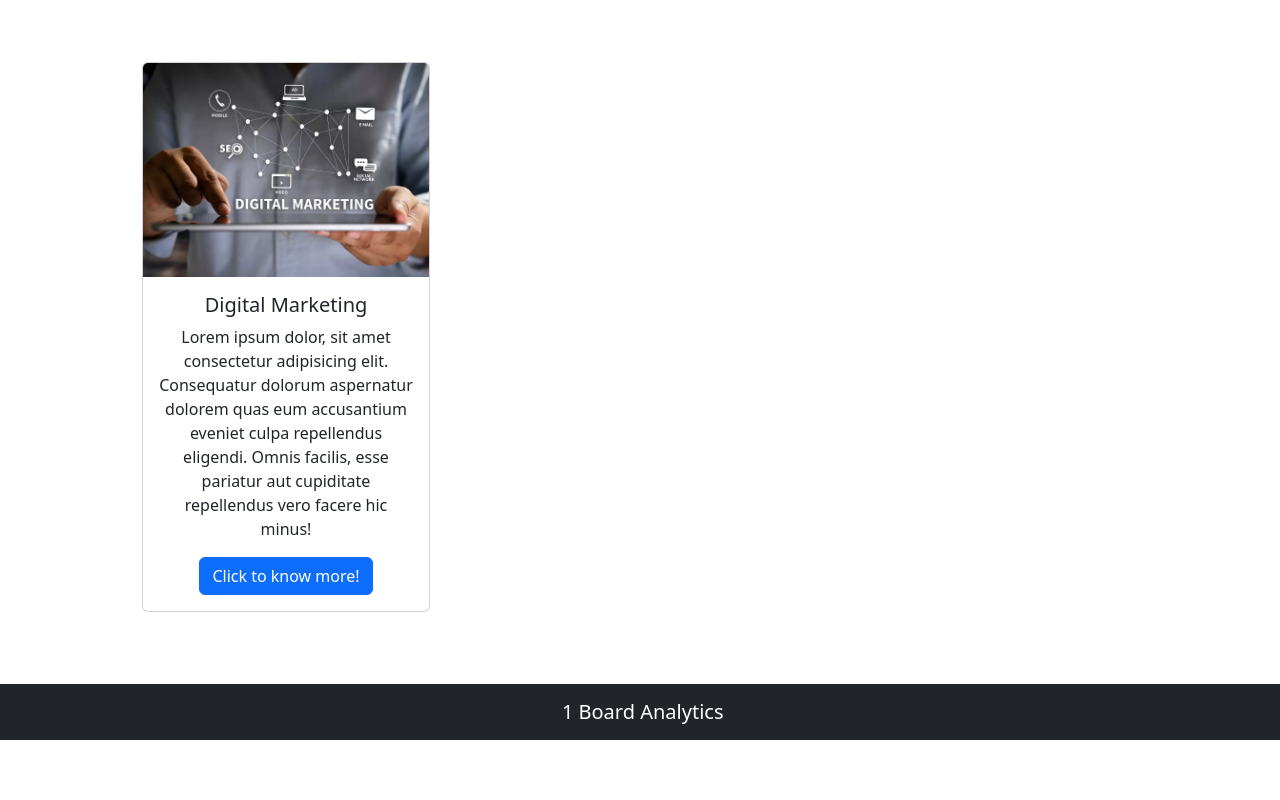
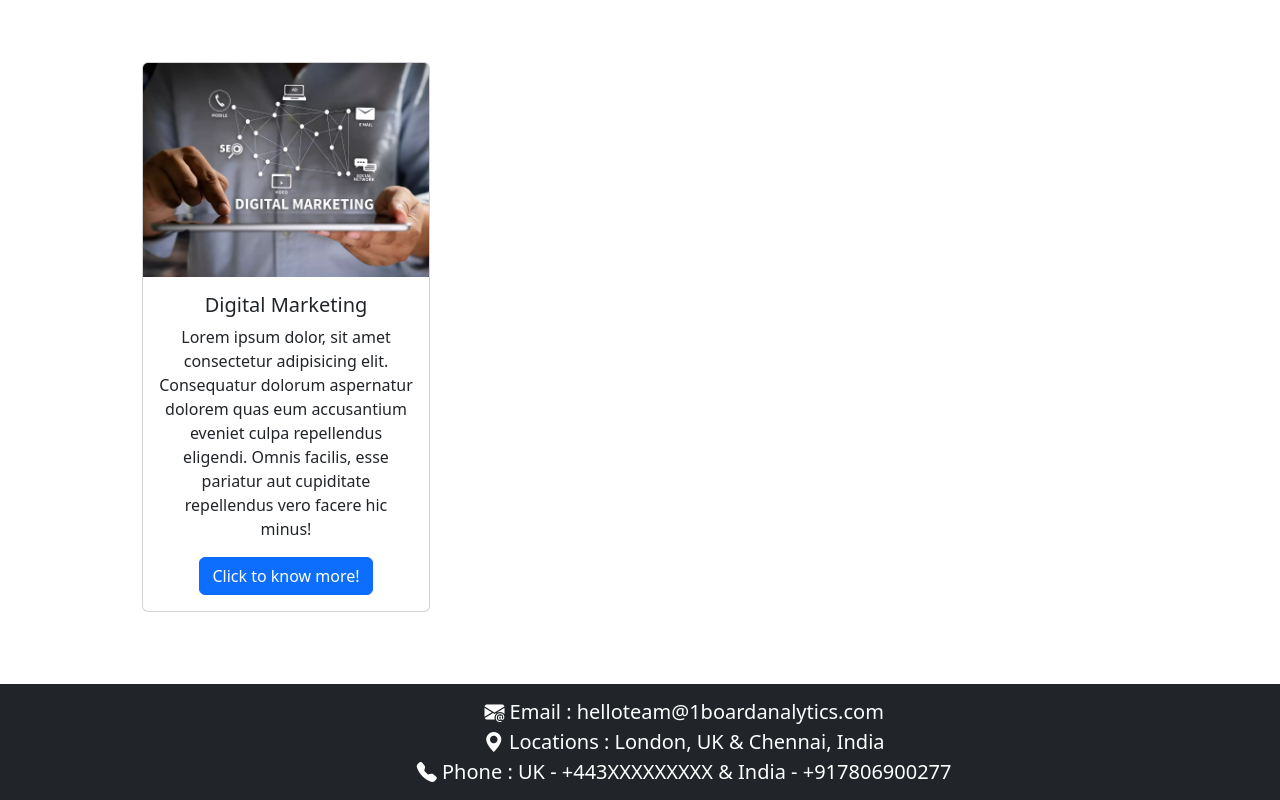
Before and after one commit to Sasijaya2112/one-board-analytics, a React (Create React App) app: page / in a window 1280 px wide. Shown: the part 1922-2722 px from the top of the page. Before the commit the page ends 2662 px from the top, so only its background shows below. Built offline with nearby package versions, Linux system fonts and the light colour scheme.

Commit message:
footer content added

```diff
--- a/package.json
+++ b/package.json
@@ -8,6 +8,7 @@
     "@testing-library/react": "^13.4.0",
     "@testing-library/user-event": "^13.5.0",
     "bootstrap": "^5.3.2",
+    "bootstrap-icons": "^1.11.1",
     "react": "^18.2.0",
     "react-bootstrap": "^2.9.0",
     "react-dom": "^18.2.0",
--- a/src/App.css
+++ b/src/App.css
@@ -46,7 +46,7 @@
 }
 
 .navbar.active{
-  background: #000000;
+  background: #1e1e1e;
   color:white;
 }
 
--- a/src/Footer.js
+++ b/src/Footer.js
@@ -2,12 +2,17 @@ import Container from 'react-bootstrap/Container';
 import Nav from 'react-bootstrap/Nav';
 import Navbar from 'react-bootstrap/Navbar';
 import NavDropdown from 'react-bootstrap/NavDropdown';
+import "bootstrap-icons/font/bootstrap-icons.css";
 
 function Footer() {
   return (
     <Navbar expand="lg" className="bg-dark">
       <Container>
-        <Navbar.Brand href="#home" style={{marginLeft: "43%", color:"white"}}>1 Board Analytics</Navbar.Brand>
+        <Navbar.Brand href="#home" style={{marginLeft: "30%", color:"white"}}>
+        <i class="bi bi-envelope-at-fill"></i> Email : helloteam@1boardanalytics.com <br></br>
+        <i class="bi bi-geo-alt-fill"></i> Locations : London, UK   & Chennai, India <br></br>
+        <i class="bi bi-telephone-fill"></i> Phone : UK - +443XXXXXXXXX & India - +917806900277<br></br>
+        </Navbar.Brand>
         <Navbar.Collapse id="basic-navbar-nav">
         </Navbar.Collapse>
       </Container>
```
Also changed, not shown: 1 other file (tests, documents, lock files or other folders).
